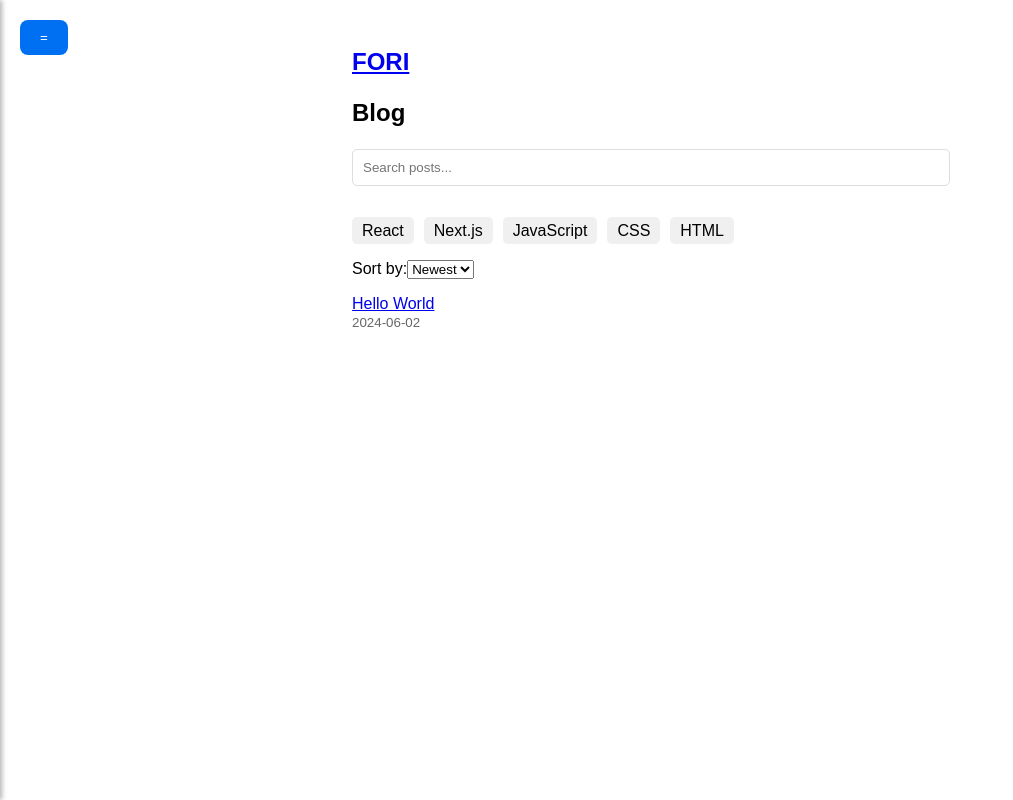
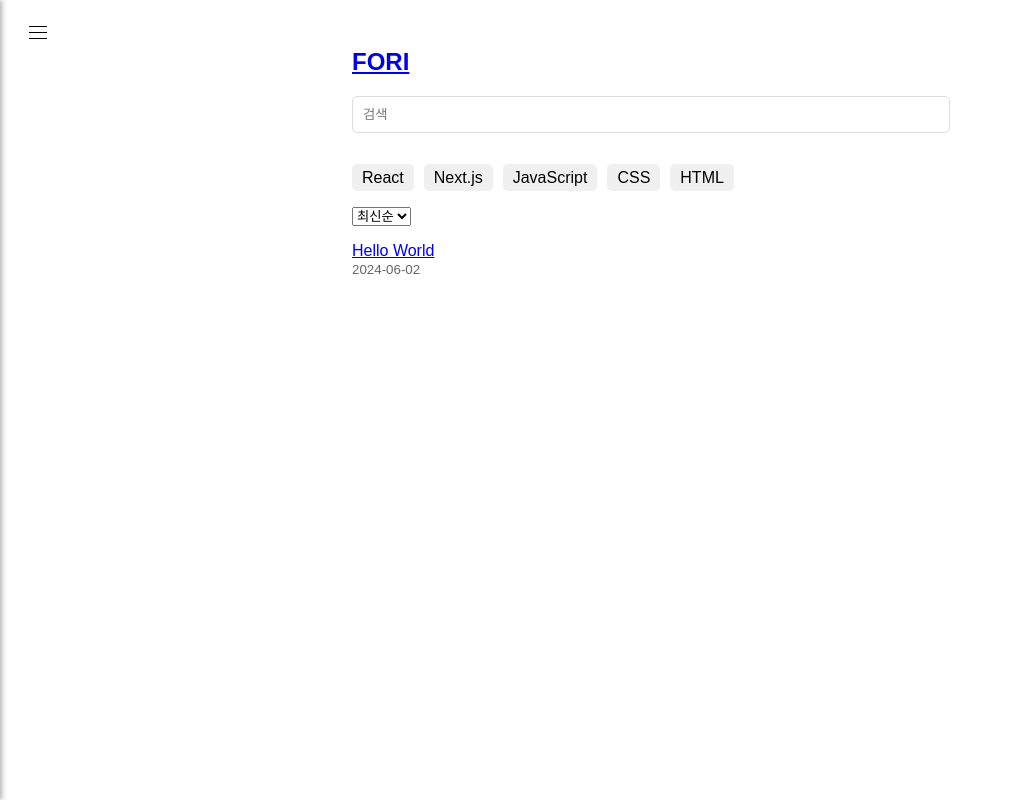
Before and after one commit to dongkyun2331/blog, a Next.js app: page / in a window 1280 px wide. Shown: the whole page, without its empty margins (0-1013 px from the left). Built offline with nearby package versions, Linux system fonts and the light colour scheme.

Commit message:
sidebar button

```diff
--- a/components/DynamicBlogList.js
+++ b/components/DynamicBlogList.js
@@ -31,11 +31,9 @@ export default function DynamicBlogList({ allPostsData }) {
 
   return (
     <section className={`${utilStyles.headingMd} ${utilStyles.padding1px}`}>
-      <h2 className={utilStyles.headingLg}>Blog</h2>
-
       <input
         type="text"
-        placeholder="Search posts..."
+        placeholder="검색"
         value={searchQuery}
         onChange={handleSearchChange}
         className={utilStyles.searchInput}
@@ -57,14 +55,13 @@ export default function DynamicBlogList({ allPostsData }) {
 
       <div className={utilStyles.sortOptions}>
         <label>
-          Sort by:
           <select
             value={sortOrder}
             onChange={handleSortChange}
             className={utilStyles.sortSelect}
           >
-            <option value="newest">Newest</option>
-            <option value="oldest">Oldest</option>
+            <option value="newest">최신순</option>
+            <option value="oldest">날짜순</option>
           </select>
         </label>
       </div>
--- a/components/Layout.js
+++ b/components/Layout.js
@@ -26,7 +26,21 @@ export default function Layout({ children }) {
       </nav>
       {children}
       <button onClick={toggleSidebar} className={utilStyles.sidebarButton}>
-        =
+        <svg
+          xmlns="http://www.w3.org/2000/svg"
+          height="24"
+          viewBox="0 0 4"
+          width="24"
+          focusable="false"
+          style={{
+            pointerEvents: "none",
+            display: "inherit",
+            width: "100%",
+            height: "100%",
+          }}
+        >
+          <path d="M21 6H3V5h18v1zm0 5H3v1h18v-1zm0 6H3v1h18v-1z"></path>
+        </svg>
       </button>
       <Sidebar isOpen={isSidebarOpen} onClose={toggleSidebar}>
         <h2 className={utilStyles.headingLg}>YouTube Audio Player</h2>
--- a/styles/utils.module.css
+++ b/styles/utils.module.css
@@ -2,11 +2,6 @@
   max-width: 36rem;
   padding: 0 1rem;
   margin: 3rem auto 6rem;
-}
-
-.headingLg {
-  font-size: 1.5rem;
-  line-height: 1.4;
 }
 
 .headingXl {
@@ -31,13 +26,16 @@
   position: fixed;
   top: 20px;
   left: 20px;
-  background: #0070f3;
-  color: white;
   border: none;
-  padding: 10px 20px;
   border-radius: 8px;
   cursor: pointer;
   z-index: 1000;
+  background-color: #fff;
+  transition: background 0.3s;
+}
+
+.sidebarButton:hover {
+  background: #ddd;
 }
 
 .searchInput {
```
